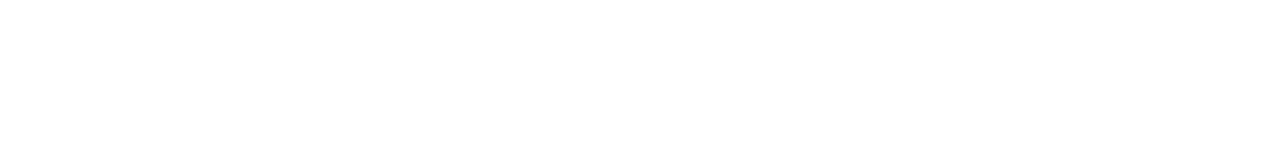
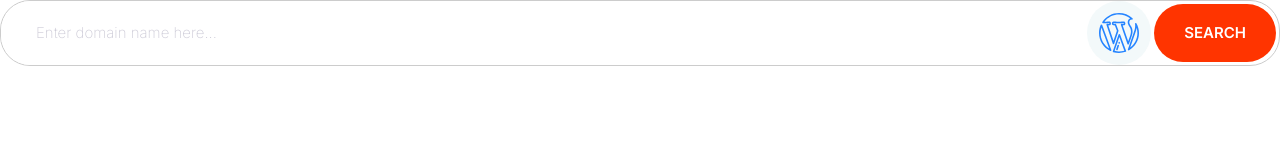
Before and after one commit to rsimanovics/Raidify, a plain HTML site: page index.html in a window 1280 px wide. Drawn offline with Linux system fonts and the light colour scheme.

Commit message:
Define input component

```diff
--- a/css/style.css
+++ b/css/style.css
@@ -4,6 +4,14 @@
   --color-accent: #ff3400;
   --color-heading: #1b0760;
   --color-body: #918ca4;
+  --color-border: #ccc;
+  --border-radius: 30px;
+}
+
+*,
+*::after,
+*::before {
+  box-sizing: border-box;
 }
 
 /* Typography  */
@@ -134,6 +142,94 @@ a {
   align-items: center;
 }
 
+/* Buttons */
+
+.btn {
+  margin: 1rem 0;
+  border-radius: 40px;
+  border: 0;
+  cursor: pointer;
+  font-size: 1.8rem;
+  font-weight: 600;
+  padding: 2rem 3rem;
+  text-transform: uppercase;
+  white-space: nowrap;
+}
+
+.btn--primary {
+  background: var(--color-primary);
+  color: #fff;
+}
+
+.btn--primary:hover {
+  background: #3a8ffd;
+}
+
+.btn--secondary {
+  background: var(--color-secondary);
+  color: #fff;
+}
+
+.btn--secondary:hover {
+  background: #00c8eb;
+}
+
+.btn--accent {
+  background: var(--color-accent);
+  color: #fff;
+}
+
+.btn--accent:hover {
+  background: #ec3000;
+}
+
+.btn--block {
+  width: 100%;
+  display: inline-block;
+}
+
+.btn--outline {
+  background: #fff;
+  color: var(--color-heading);
+  border: 3px solid var(--color-heading);
+}
+
+.btn--outline:hover {
+  background: var(--color-heading);
+  color: #fff;
+}
+
+/* Input */
+
+.input {
+  border-radius: var(--border-radius);
+  border: 1px solid var(--color-border);
+  color: var(--color-heading);
+  font-size: 2rem;
+  font-weight: lighter;
+  outline: 0;
+  padding: 1rem 3.5rem;
+}
+::placeholder {
+  color: #cdcbd7;
+}
+
+.input-group {
+  border: 1px solid var(--color-border);
+  border-radius: var(--border-radius);
+  display: flex;
+}
+
+.input-group .input {
+  border: 0;
+  flex: 1;
+  /* padding: 1.5rem 1rem; */
+}
+
+.input-group .btn {
+  margin: 3px;
+}
+
 /* ---- MEDIA QUERY 1024PX  -------------------- */
 
 @media screen and (min-width: 1024px) {
@@ -173,4 +269,15 @@ a {
   .list--tick .list__item {
     padding-left: 0;
   }
+
+  /* Buttons */
+
+  .btn {
+    font-size: 1.5rem;
+  }
+
+  /* input */
+  .input {
+    font-size: 1.5rem;
+  }
 }
--- a/index.html
+++ b/index.html
@@ -15,6 +15,18 @@
     <link rel="stylesheet" href="css/style.css" />
   </head>
   <body>
-
+    <div class="input-group">
+      <input
+        class="input"
+        type="text"
+        placeholder="Enter domain name here..."
+      />
+      <span class="icon-container">
+      </svg><svg class="icon icon--primary">
+        <use xlink:href="images/sprite.svg#wordpress"></use>
+      </svg>
+      </span>
+      <button class="btn btn--accent">Search</button>
+    </div>
   </body>
 </html>
```
Also changed, not shown: components/links.html (+7 -0 lines).
